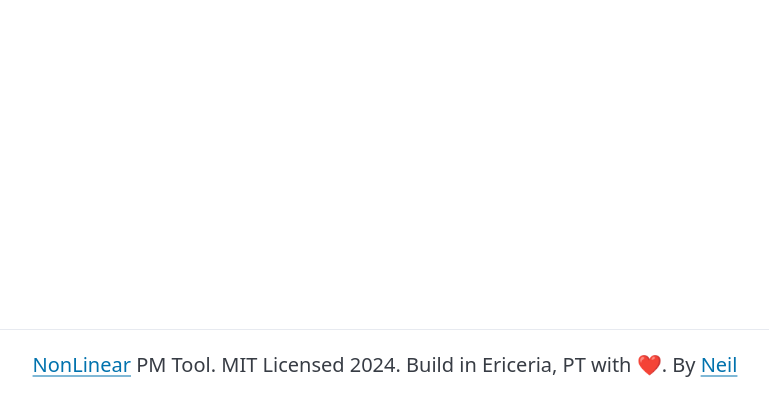
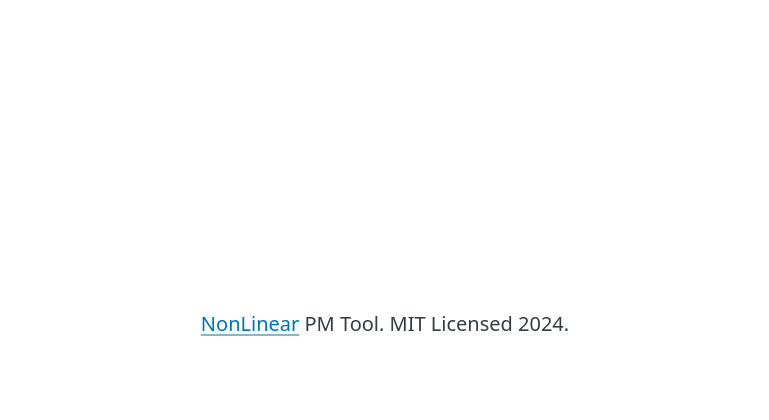
Before and after one commit to fxadecimal/django-nonlinear, a Django app: page /nonlinear/workspace/1/new in a window 1280 px wide. Shown: the part 431-851 px from the top of the page, without its empty margins (255-1024 px from the left). After the commit the page ends 767 px from the top, so only its background shows below. Run offline with Django 5.2, Linux system fonts and the light colour scheme; the visitor is signed in with stand-in values (Sample User, id 1); some libraries are stand-ins or nearby versions.

Commit message:
fixed base footer

```diff
--- a/nonlinear/templates/nonlinear/base.html
+++ b/nonlinear/templates/nonlinear/base.html
@@ -148,8 +148,7 @@
   {% block footer %}
   <footer class="text-center">
     {% block footer_content %}
-    <hr>
-    <p><a href="#">NonLinear</a> PM Tool. MIT Licensed 2024. Build in Ericeria, PT with ❤️. By <a href="#">Neil</a></p>
+    <p><a href="#">NonLinear</a> PM Tool. MIT Licensed 2024. </p>
     {% endblock footer_content %}
   </footer>
   {% endblock footer %}
```
